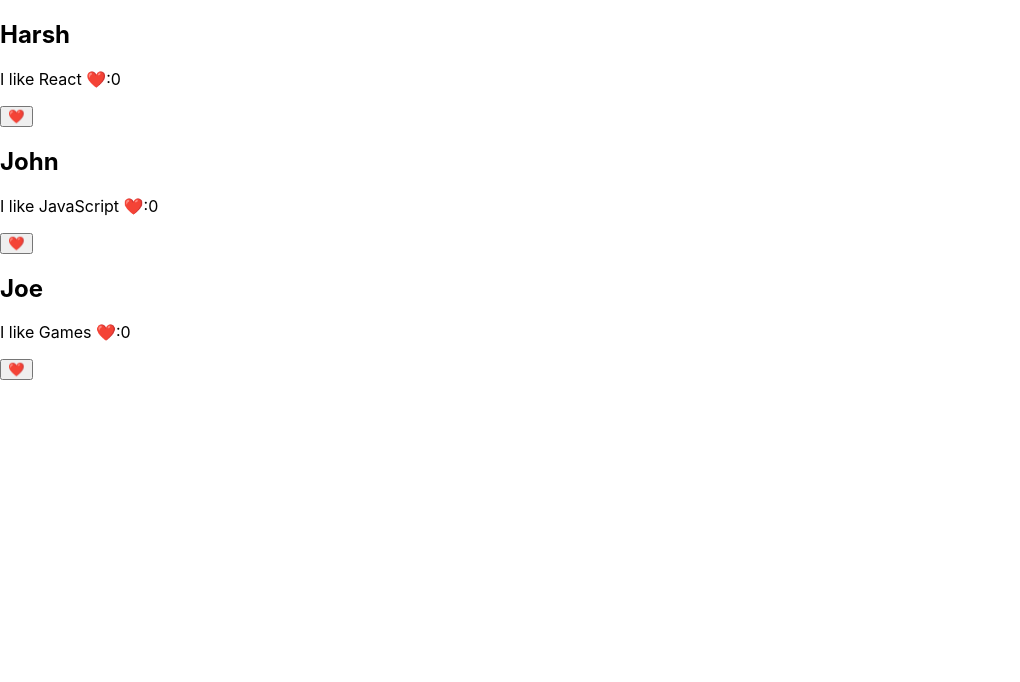
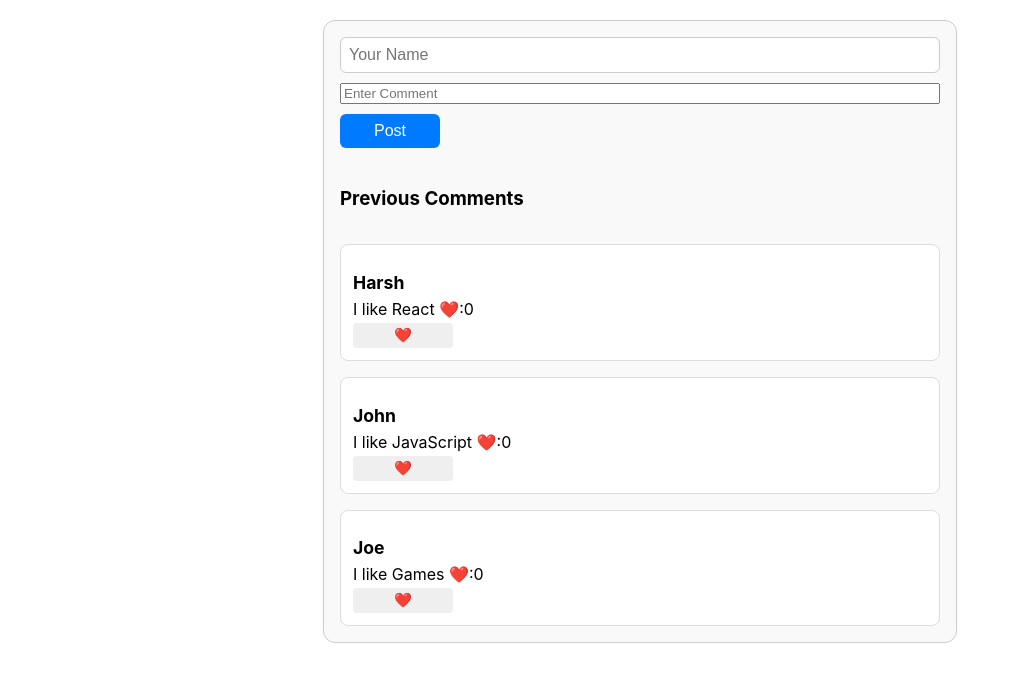
Before and after one commit to harshh46/myfirstreactapp, a React (Create React App) app: page / in a window 1280 px wide. Shown: the top 682 px of the page, without its empty margins (0-1020 px from the left). Built offline with nearby package versions, Linux system fonts and the light colour scheme.

Commit message:
user comment

```diff
--- a/src/App.css
+++ /dev/null
@@ -1,38 +0,0 @@
-.App {
-  text-align: center;
-}
-
-.App-logo {
-  height: 40vmin;
-  pointer-events: none;
-}
-
-@media (prefers-reduced-motion: no-preference) {
-  .App-logo {
-    animation: App-logo-spin infinite 20s linear;
-  }
-}
-
-.App-header {
-  background-color: #282c34;
-  min-height: 100vh;
-  display: flex;
-  flex-direction: column;
-  align-items: center;
-  justify-content: center;
-  font-size: calc(10px + 2vmin);
-  color: white;
-}
-
-.App-link {
-  color: #61dafb;
-}
-
-@keyframes App-logo-spin {
-  from {
-    transform: rotate(0deg);
-  }
-  to {
-    transform: rotate(360deg);
-  }
-}
--- a/src/App.js
+++ b/src/App.js
@@ -1,19 +1,24 @@
 import logo from "./logo.svg";
-import "./App.css";
+import "./index.css";
 // import Hello from "./components/Hello.js";
 // import Counter from "./components/Counter.js";
 // import Feedback from "./components/Feedback.js";
-import CommentCard from "./components/CommentCard.js";
+// import CommentCard from "./components/CommentCard.js";
+import NewComment from "./components/NewComment.js";
 
 function App() {
+  const demoComments = [
+    { user: "Harsh", comment: "I like React" },
+    { user: "John", comment: "I like JavaScript" },
+    { user: "Joe", comment: "I like Games" },
+  ];
   return (
     <div>
       {/* <Hello /> */}
       {/* <Counter />
       <Feedback /> */}
-      <CommentCard user="Harsh" comment="I like React" />
-      <CommentCard user="John" comment="I like JavaScript" />
-      <CommentCard user="Joe" comment="I like Games" />
+      {/* <CommentCard  /> */}
+      <NewComment comments={demoComments} />
     </div>
   );
 }
--- a/src/components/CommentCard.js
+++ b/src/components/CommentCard.js
@@ -3,7 +3,7 @@ import React, { useState } from "react";
 const CommentCard = ({ user, comment }) => {
   const [like, setLike] = useState(0);
   return (
-    <div>
+    <div className="comment-card">
       <h2>{user}</h2>
       <p>
         {comment} ❤️:{like}
--- /dev/null
+++ b/src/components/NewComment.js
@@ -0,0 +1,47 @@
+import React, { useState } from "react";
+import CommentCard from "./CommentCard";
+
+const NewComment = ({ comments }) => {
+  const [newComment, setNewComment] = useState("");
+  const [userName, setUserName] = useState("");
+
+  const handlePost = (e) => {
+    e.preventDefault();
+    if (userName.trim() && newComment.trim()) {
+      alert(`Comment by ${userName}:  "${newComment}"`);
+      setNewComment("");
+      setUserName("");
+    }
+  };
+
+  return (
+    <div className="comment-box">
+      <form onSubmit={handlePost}>
+        <input
+          type="text"
+          placeholder="Your Name"
+          value={userName}
+          onChange={(e) => {
+            setUserName(e.target.value);
+          }}
+        />
+        <input
+          type="text "
+          placeholder="Enter Comment"
+          value={newComment}
+          onChange={(e) => setNewComment(e.target.value)}
+        />
+        <button type="submit">Post</button>
+      </form>
+
+      <div className="comment-list">
+        <h3>Previous Comments</h3>
+        {comments.map((c, index) => (
+          <CommentCard key={index} user={c.user} comment={c.comment} />
+        ))}
+      </div>
+    </div>
+  );
+};
+
+export default NewComment;
--- a/src/index.css
+++ b/src/index.css
@@ -11,3 +11,77 @@ code {
   font-family: source-code-pro, Menlo, Monaco, Consolas, 'Courier New',
     monospace;
 }
+
+.comment-box {
+  max-width: 600px;
+  margin: 20px auto;
+  padding: 16px;
+  border: 1px solid #ccc;
+  border-radius: 12px;
+  background-color: #f9f9f9;
+}
+
+.comment-box h2 {
+  font-size: 1.5rem;
+  margin-bottom: 12px;
+}
+
+.comment-box form {
+  display: flex;
+  flex-direction: column;
+  gap: 10px;
+  margin-bottom: 20px;
+}
+
+.comment-box input[type="text"] {
+  padding: 8px;
+  font-size: 1rem;
+  border: 1px solid #ccc;
+  border-radius: 6px;
+}
+
+.comment-box button {
+  width: 100px;
+  padding: 8px;
+  font-size: 1rem;
+  background-color: #007bff;
+  color: white;
+  border: none;
+  border-radius: 6px;
+  cursor: pointer;
+}
+
+.comment-box button:hover {
+  background-color: #0056b3;
+}
+
+.comment-list {
+  display: flex;
+  flex-direction: column;
+  gap: 16px;
+}
+
+.comment-card {
+  border: 1px solid #ddd;
+  border-radius: 8px;
+  padding: 12px;
+  background-color: white;
+}
+
+.comment-card h2 {
+  font-size: 1.1rem;
+  margin-bottom: 6px;
+}
+
+.comment-card p {
+  margin: 4px 0;
+}
+
+.comment-card button {
+  padding: 4px 8px;
+  font-size: 0.9rem;
+  background-color: #efefef;
+  border: none;
+  border-radius: 4px;
+  cursor: pointer;
+}
```
